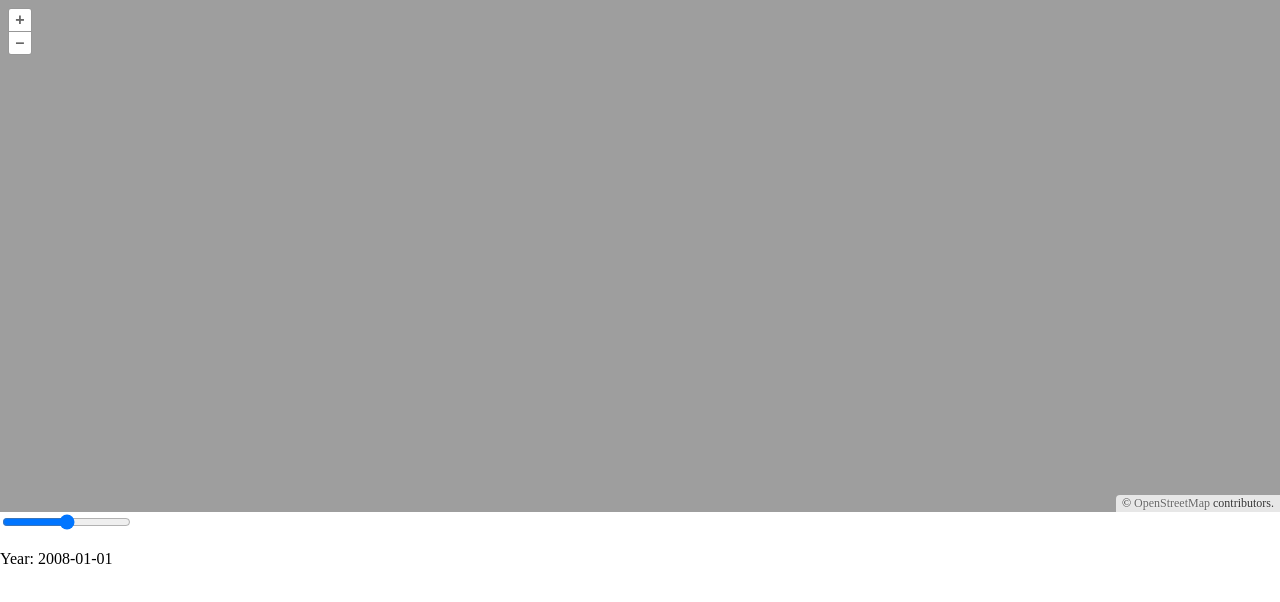
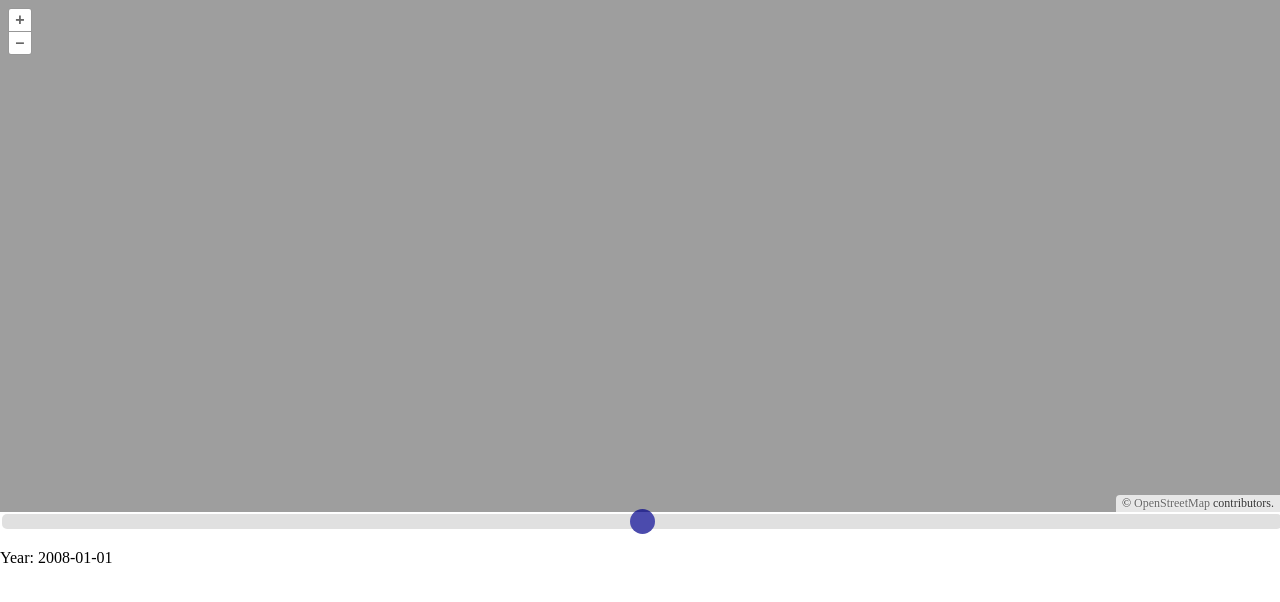
Before and after one commit to minorsecond/co_forestfrag_map, a website built with Parcel: page index.html in a window 1280 px wide. Built offline with nearby package versions, Linux system fonts and the light colour scheme; what ol-layerswitcher would draw is missing.

Commit message:
CSS styling for slider

```diff
--- a/index.html
+++ b/index.html
@@ -1,6 +1,7 @@
 <!DOCTYPE html>
 <html lang="en">
 <head>
+    <link rel="stylesheet" href="style.css">
     <meta charset="utf-8">
     <title>Colorado Land Cover Change</title>
     <style>
--- /dev/null
+++ b/style.css
@@ -0,0 +1,37 @@
+/* Setting up the slider styling */
+.slidecontainer {
+    width: 120px;
+    margin-top: -30px;
+    margin-left: 10px;
+    z-index: 100px;
+}
+
+.slider {
+    -webkit-appearance: none;
+    width: 100%;
+    height: 15px;
+    border-radius: 5px;
+    background: #d3d3d3;
+    outline: none;
+    opacity: 0.7;
+    -webkit-transition: .2s;
+    transition: opacity .2s;
+}
+
+.slider::-webkit-slider-thumb {
+    -webkit-appearance: none;
+    appearance: none;
+    width: 25px;
+    height: 25px;
+    border-radius: 50%;
+    background: 	#00008B;
+    cursor: pointer;
+}
+
+.slider::-moz-range-thumb {
+    width: 25px;
+    height: 25px;
+    border-radius: 50%;
+    background: #4CAF50;
+    cursor: pointer;
+}
```
